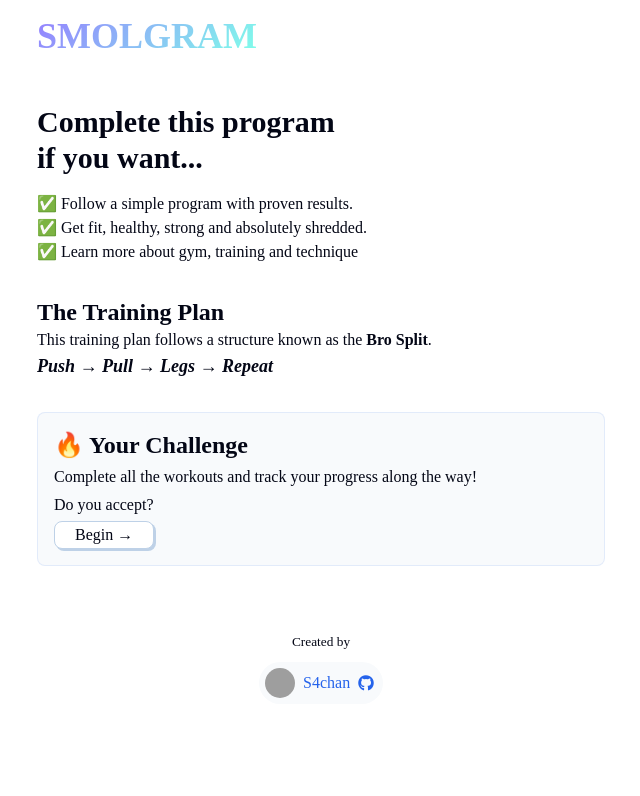
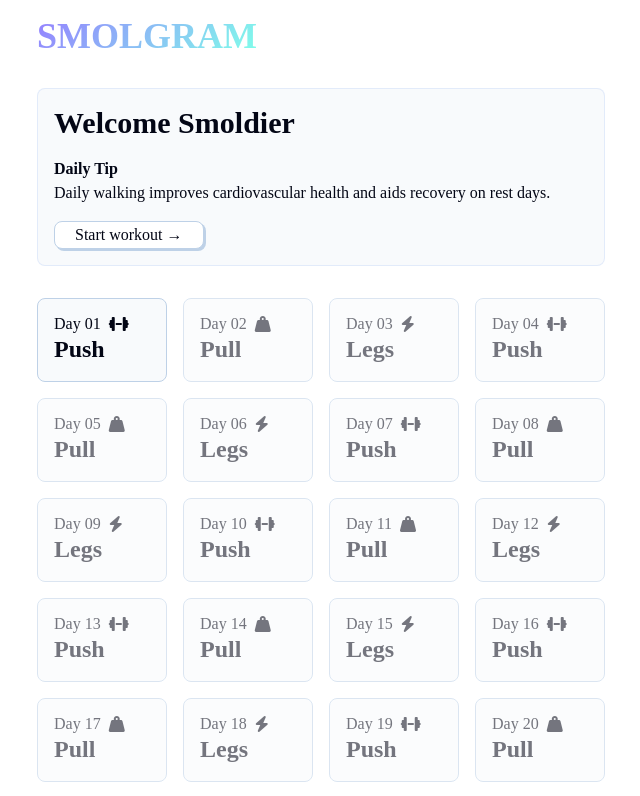
Before and after one commit to S4chan/GymLog, a Vue app: page /dashboard in a window 1280 px wide. Shown: the top 796 px of the page, without its empty margins (319-959 px from the left). Built offline with nearby package versions, Linux system fonts and the light colour scheme; grey boxes are pictures that could not be loaded; a web font is replaced by a local one.

Commit message:
feat: add vue-router for pages

```diff
--- a/package.json
+++ b/package.json
@@ -9,7 +9,8 @@
     "preview": "vite preview"
   },
   "dependencies": {
-    "vue": "^3.5.17"
+    "vue": "^3.5.17",
+    "vue-router": "^4.5.1"
   },
   "devDependencies": {
     "@vitejs/plugin-vue": "^6.0.0",
--- a/src/App.vue
+++ b/src/App.vue
@@ -1,11 +1,11 @@
 <script setup lang="ts">
-import Welcome from "./pages/Welcome.vue";
 import Layout from "./layouts/Layout.vue";
-import Dashboard from "./pages/Dashboard.vue";
-import Workout from "./pages/Workout.vue";
 
-import { ref, computed, onMounted } from "vue";
+import { ref, computed, onMounted, provide } from "vue";
 import { workoutProgram } from "./utils/index";
+import { useRouter } from 'vue-router';
+
+const router = useRouter();
 
 const defaultData: Record<number, Record<string, string>> = {};
 for (let workoutIdx in workoutProgram) {
@@ -19,12 +19,10 @@ for (let workoutIdx in workoutProgram) {
   }
 }
 
-const selectedDisplay = ref(1);
 const data = ref(defaultData); // {1....30: {exercise_name: '', .....}}
-const selectedWorkout = ref(-1);
 
-const isWorkoutComplete = computed(() => {
-  const currWorkout = data.value?.[selectedWorkout.value];
+const isWorkoutComplete = computed(() => (selectedWorkout: number) => {
+  const currWorkout = data.value?.[selectedWorkout];
   if (!currWorkout) {
     return false;
   } // guard clause to exit function
@@ -50,13 +48,8 @@ const firstIncompleteWorkoutIndex = computed(() => {
   return -1; // all are complete
 });
 
-function handleChangeDisplay(idx: number) {
-  selectedDisplay.value = idx;
-}
-
 function handleSelectWorkout(idx: number) {
-  selectedDisplay.value = 3;
-  selectedWorkout.value = idx;
+  router.push({ name: 'Workout', params: { id: idx } });
 }
 
 function handleSaveWorkout() {
@@ -64,51 +57,36 @@ function handleSaveWorkout() {
   localStorage.setItem("workouts", JSON.stringify(data.value));
 
   // show the dashboard
-  selectedDisplay.value = 2;
-
-  // deselect a workout
-  selectedWorkout.value = -1;
+  router.push({ name: 'Dashboard' });
 }
 
 function handleResetPlan() {
-  selectedDisplay.value = 2;
-  selectedWorkout.value = -1;
   data.value = defaultData;
   localStorage.removeItem("workouts");
+  router.push({ name: 'Dashboard' });
 }
+
+provide('data', data);
+provide('firstIncompleteWorkoutIndex', firstIncompleteWorkoutIndex);
+provide('isWorkoutComplete', isWorkoutComplete);
+provide('handleSelectWorkout', handleSelectWorkout);
+provide('handleSaveWorkout', handleSaveWorkout);
+provide('handleResetPlan', handleResetPlan);
+
 
 onMounted(() => {
   const rawData = localStorage.getItem("workouts");
   if (rawData !== null) {
     const savedData = JSON.parse(rawData);
     data.value = savedData;
-    selectedDisplay.value = 2;
+    router.push({ name: 'Dashboard' });
   }
 });
 </script>
 
 <template>
   <Layout>
-    <!-- PAGE 1 -->
-    <Welcome
-      :handleChangeDisplay="handleChangeDisplay"
-      v-if="selectedDisplay == 1"
-    />
-    <!-- PAGE 2 -->
-    <Dashboard
-      :handleResetPlan="handleResetPlan"
-      :firstIncompleteWorkoutIndex="firstIncompleteWorkoutIndex"
-      :handleSelectWorkout="handleSelectWorkout"
-      v-if="selectedDisplay == 2"
-    />
-    <!-- PAGE 3 -->
-    <Workout
-      :handleSaveWorkout="handleSaveWorkout"
-      :isWorkoutComplete="isWorkoutComplete"
-      :data="data"
-      :selectedWorkout="selectedWorkout"
-      v-if="workoutProgram?.[selectedWorkout]"
-    />
+    <router-view />
   </Layout>
 </template>
 
--- a/src/main.ts
+++ b/src/main.ts
@@ -1,5 +1,6 @@
 import { createApp } from "vue";
 import "./fanta.css";
 import App from "./App.vue";
+import router from "./router";
 
-createApp(App).mount("#app");
+createApp(App).use(router).mount("#app");
--- a/src/pages/Dashboard.vue
+++ b/src/pages/Dashboard.vue
@@ -1,12 +1,11 @@
 <script setup lang="ts">
+import { inject, computed, type ComputedRef } from 'vue';
 import Grid from "../components/Grid.vue";
 import { gymHealthFacts } from "../utils";
 
-const props = defineProps<{
-  handleSelectWorkout: (index: number) => void;
-  firstIncompleteWorkoutIndex: number;
-  handleResetPlan: () => void;
-}>();
+const handleSelectWorkout = inject<(index: number) => void>('handleSelectWorkout', () => {});
+const firstIncompleteWorkoutIndex = inject<ComputedRef<number>>('firstIncompleteWorkoutIndex', computed(() => -1));
+const handleResetPlan = inject<() => void>('handleResetPlan', () => {});
 
 // generate a random whole integer number between 0 and array length - 1
 const randomNumber = Math.floor(Math.random() * gymHealthFacts.length);
@@ -23,7 +22,7 @@ const todaysFact = gymHealthFacts[randomNumber];
       <button
         @click="
           () =>
-            props.handleSelectWorkout(
+            handleSelectWorkout(
               firstIncompleteWorkoutIndex < 0 ? 0 : firstIncompleteWorkoutIndex
             )
         "
@@ -31,7 +30,7 @@ const todaysFact = gymHealthFacts[randomNumber];
         Start workout &rarr;
       </button>
     </div>
-    <Grid v-bind="props" />
+    <Grid :handleSelectWorkout="handleSelectWorkout" :firstIncompleteWorkoutIndex="firstIncompleteWorkoutIndex" :handleResetPlan="handleResetPlan" />
   </section>
 </template>
 
--- a/src/pages/Welcome.vue
+++ b/src/pages/Welcome.vue
@@ -1,7 +1,11 @@
 <script setup lang="ts">
-const props = defineProps<{
-  handleChangeDisplay: (idx: number) => void;
-}>();
+import { useRouter } from 'vue-router';
+
+const router = useRouter();
+
+function handleBegin() {
+  router.push({ name: 'Dashboard' });
+}
 </script>
 
 <template>
@@ -26,7 +30,7 @@ const props = defineProps<{
       <h3>🔥 Your Challenge</h3>
       <p>Complete all the workouts and track your progress along the way!</p>
       <p>Do you accept?</p>
-      <button @click="() => props.handleChangeDisplay(2)">Begin &rarr;</button>
+      <button @click="handleBegin">Begin &rarr;</button>
     </div>
   </section>
 </template>
--- a/src/pages/Workout.vue
+++ b/src/pages/Workout.vue
@@ -1,19 +1,18 @@
 <script setup lang="ts">
-import { ref, computed } from "vue";
+import { ref, computed, inject, type Ref, type ComputedRef } from "vue";
+import { useRoute } from 'vue-router';
 
 import Portal from "../components/Portal.vue";
 import { exerciseDescriptions, workoutProgram } from "../utils";
 
+const route = useRoute();
+const selectedWorkout = Number(route.params.id);
+
 const workoutType = ["Push", "Pull", "Legs"];
 
-const props = defineProps<{
-  data: Record<string, Record<string, string>>;
-  selectedWorkout: number;
-  handleSaveWorkout: () => void;
-  isWorkoutComplete: boolean;
-}>();
-
-const { data, selectedWorkout, handleSaveWorkout, isWorkoutComplete } = props;
+const data = inject<Ref<Record<number, Record<string, string>>>>('data', ref({}));
+const handleSaveWorkout = inject<() => void>('handleSaveWorkout', () => {});
+const isWorkoutComplete = inject<ComputedRef<(selectedWorkout: number) => boolean>>('isWorkoutComplete', computed(() => () => false));
 
 const workoutData = computed(() =>
   typeof selectedWorkout === "number"
@@ -122,7 +121,7 @@ function handleCloseModal() {
       <button @click="handleSaveWorkout">
         Save & Exit <i class="fa-solid fa-save"></i>
       </button>
-      <button :disabled="!isWorkoutComplete" @click="handleSaveWorkout">
+      <button :disabled="!isWorkoutComplete(selectedWorkout)" @click="handleSaveWorkout">
         Complete <i class="fa-solid fa-check"></i>
       </button>
     </div>
```
Also changed, not shown: src/router/index.ts (added, +17 -0 lines), 1 other file (tests, documents, lock files or other folders).
